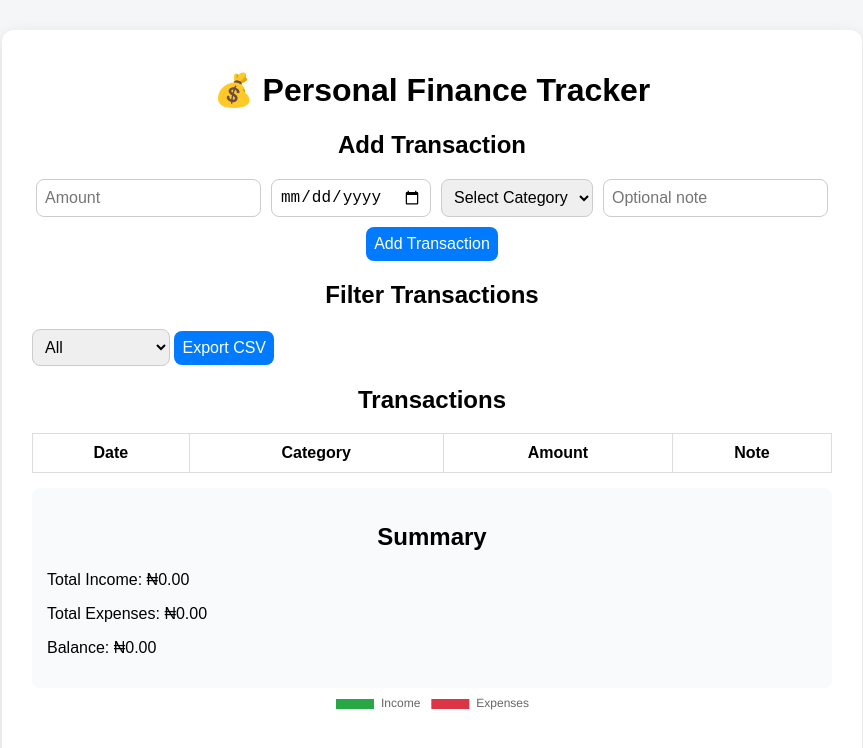
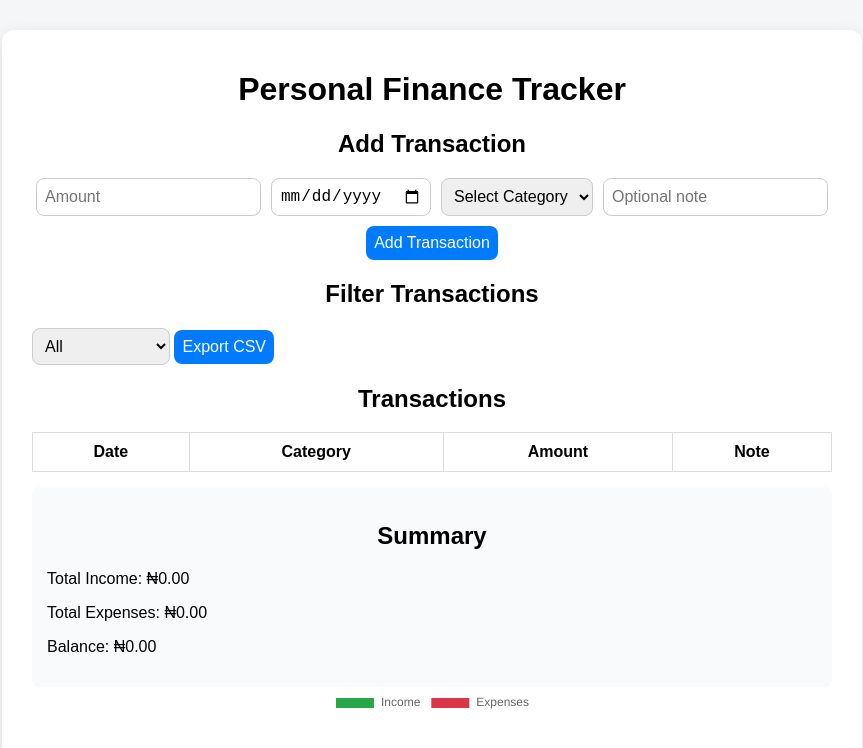
Before and after one commit to Ricks0ne/personal-finance-tracker, a plain HTML site: page index.html in a window 1280 px wide. Shown: the top 748 px of the page, without its empty margins (208-1071 px from the left). Drawn offline with nearby package versions, Linux system fonts and the light colour scheme.

Commit message:
Remove emoji from the title in index.html

```diff
--- a/index.html
+++ b/index.html
@@ -8,7 +8,7 @@
 </head>
 <body>
   <div class="container">
-    <h1>💰 Personal Finance Tracker</h1>
+    <h1>Personal Finance Tracker</h1>
 
     <div class="form-section">
       <h2>Add Transaction</h2>
```
